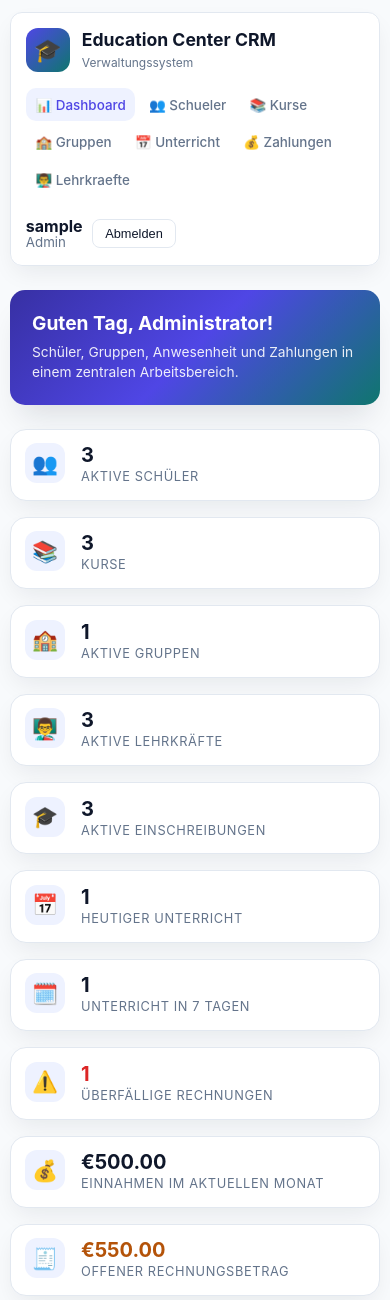
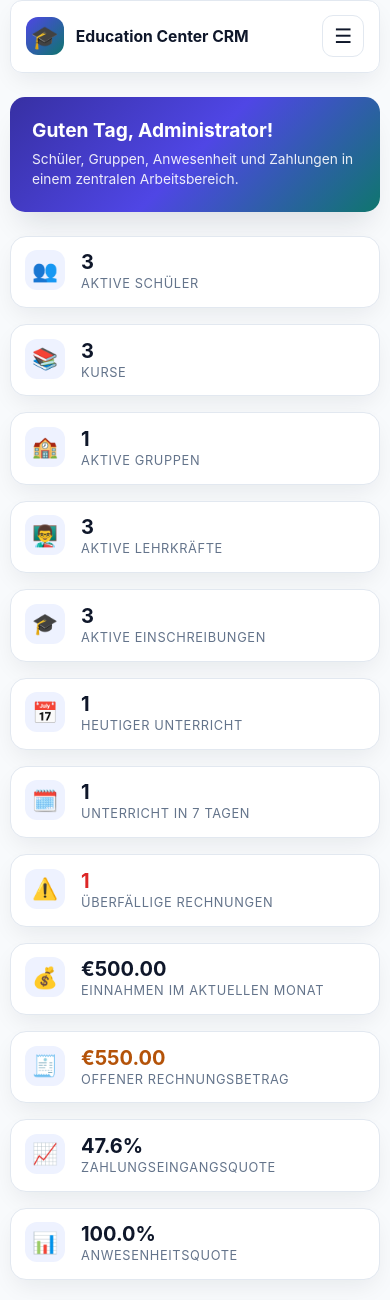
Before and after one commit to sandroabashishvili/education-center-crm, a Flask app: page / in a window 390 px wide. Shown: the top 1300 px of the page. Run offline with Flask 3, Linux system fonts and the light colour scheme; the visitor is signed in with stand-in values (Sample User, id 1); data comes from the database, SQL or seed files in the repository; data that the repository does not hold is empty; some libraries are stand-ins or nearby versions.

Commit message:
Add compact mobile navigation

```diff
--- a/app/static/css/app.css
+++ b/app/static/css/app.css
@@ -366,3 +366,89 @@
     .filter-bar, .filter-bar .form-control, .filter-bar .btn { width: 100%; max-width: 100% !important; }
     [id$="Modal"] form > div:last-child { flex-wrap: wrap; }
   }
+
+
+/* Compact, accessible mobile navigation. */
+.sr-only {
+  position: absolute;
+  width: 1px;
+  height: 1px;
+  padding: 0;
+  margin: -1px;
+  overflow: hidden;
+  clip: rect(0, 0, 0, 0);
+  white-space: nowrap;
+  border: 0;
+}
+.topbar-menu {
+  display: flex;
+  align-items: center;
+  flex: 1;
+  gap: 1rem;
+  min-width: 0;
+}
+.nav-toggle {
+  display: none;
+  width: 42px;
+  height: 42px;
+  margin-left: auto;
+  border: 1px solid var(--border);
+  border-radius: 11px;
+  background: var(--surface);
+  color: var(--text);
+  font: inherit;
+  font-size: 1.25rem;
+  cursor: pointer;
+}
+
+@media (max-width: 900px) {
+  .container {
+    padding-top: 0;
+  }
+  .topbar {
+    align-items: center;
+    flex-wrap: nowrap;
+  }
+  .topbar[data-menu-open="true"] {
+    flex-wrap: wrap;
+  }
+  .nav-toggle {
+    display: grid;
+    flex: 0 0 auto;
+    place-items: center;
+  }
+  .topbar-menu {
+    display: none;
+    width: 100%;
+    flex: 0 0 100%;
+  }
+  .topbar-menu[data-open="true"] {
+    display: grid;
+    gap: 0.75rem;
+  }
+  .topbar-menu .nav-links {
+    display: grid;
+    grid-template-columns: repeat(2, minmax(0, 1fr));
+    width: 100%;
+    padding: 0.5rem 0 0;
+  }
+  .topbar-menu .nav-item {
+    min-width: 0;
+    text-align: center;
+  }
+  .topbar-menu .auth-box {
+    display: flex;
+    align-items: center;
+    justify-content: space-between;
+    width: 100%;
+    padding-top: 0.75rem;
+    border-top: 1px solid var(--border);
+  }
+}
+
+@media (max-width: 430px) {
+  .brand-title { font-size: 0.98rem; }
+  .brand-subtitle { display: none; }
+  .brand-badge { width: 38px; height: 38px; }
+  .topbar-menu .nav-links { grid-template-columns: 1fr; }
+}
--- a/app/templates/base.html
+++ b/app/templates/base.html
@@ -19,6 +19,11 @@
     </span>
   </a>
   {% if session.get('logged_in') %}
+  <button class="nav-toggle" type="button" aria-expanded="false" aria-controls="primary-navigation" data-nav-toggle>
+    <span aria-hidden="true">☰</span>
+    <span class="sr-only">Navigation öffnen</span>
+  </button>
+  <div class="topbar-menu" id="primary-navigation" data-mobile-nav>
     <nav class="nav-links" aria-label="Hauptnavigation">
       <a href="{{ url_for('index') }}" class="nav-item {% if active_page == 'dashboard' %}active{% endif %}">📊 Dashboard</a>
       {% if session.get('user_role') in ['admin', 'manager'] %}
@@ -32,9 +37,7 @@
       <a href="{{ url_for('teachers_page') }}" class="nav-item {% if active_page == 'teachers' %}active{% endif %}">👨‍🏫 Lehrkraefte</a>
       {% endif %}
     </nav>
-  {% endif %}
     <div class="auth-box">
-    {% if session.get('logged_in') %}
       <span class="user-chip">
         <strong>{{ session.get('user_name') }}</strong>
         <small>{{ session.get('user_role') }}</small>
@@ -43,8 +46,9 @@
         <input type="hidden" name="csrf_token" value="{{ csrf_token() }}">
         <button type="submit" class="btn btn-sm btn-outline">Abmelden</button>
       </form>
+    </div>
+  </div>
   {% endif %}
-  </div>
 </header>
 
     {% with messages = get_flashed_messages(with_categories=true) %}
@@ -68,5 +72,6 @@
     </footer>
   </div>
   <script src="{{ url_for('static', filename='js/responsive-tables.js') }}" defer></script>
+  <script src="{{ url_for('static', filename='js/mobile-navigation.js') }}" defer></script>
 </body>
 </html>
```
Also changed, not shown: app/static/js/mobile-navigation.js (added, +31 -0 lines), docs/index.html (+56 -1 lines), README.md. Lines whose indentation alone changed are shown as unchanged.
